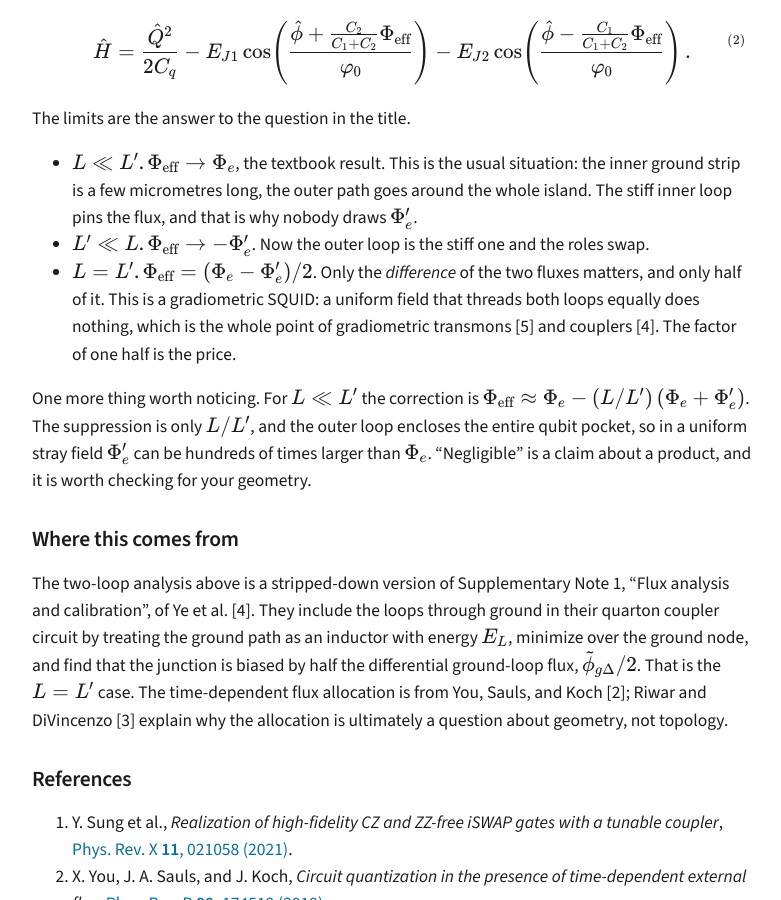
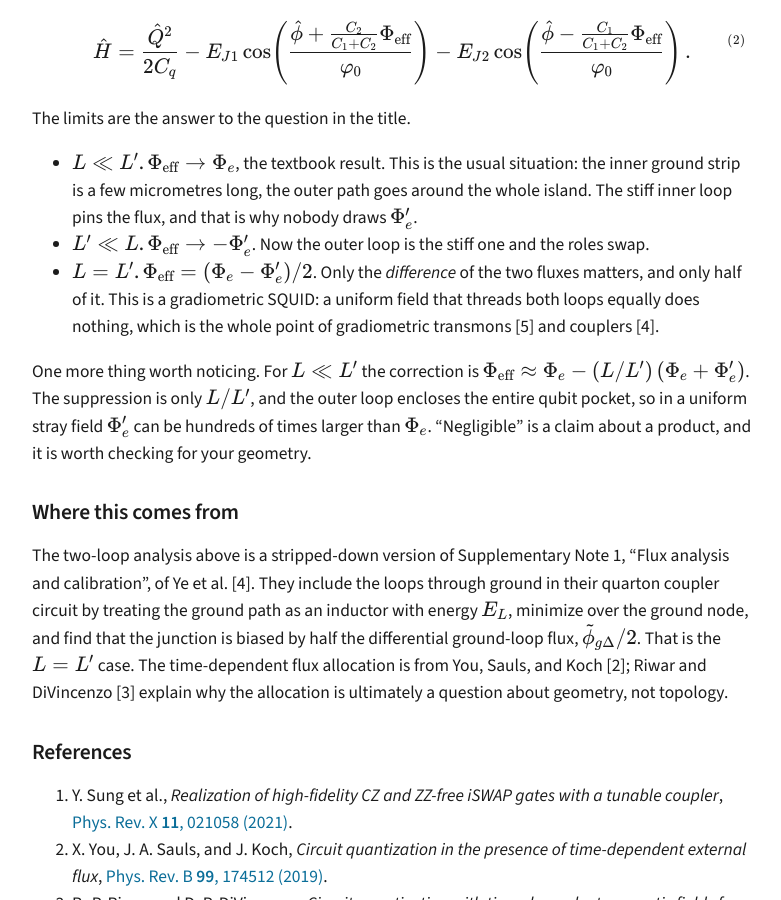
Before and after one commit to gihwan-scqubits/gihwan-scqubits.github.io, a Jekyll site: the page built from _posts/2026-09-07-squid-outer-ground-loop.md, in a window 1280 px wide and 900 px high, scrolled down 3268 px. Shown: the whole window, without its empty margins (248-1029 px from the left). Built offline with Jekyll 4.4.1, drawn with Linux system fonts in a browser that asks for light colours.

Commit message:
Drop 'the price' sentence
Co-Authored-By: Claude Fable 5.1 <noreply@anthropic.com>
Claude-Session: https://claude.ai/code/session_01D9GyQzp35NGwXa4HyFQyv5

```diff
--- a/_posts/2026-09-07-squid-outer-ground-loop.md
+++ b/_posts/2026-09-07-squid-outer-ground-loop.md
@@ -87,7 +87,7 @@ The limits are the answer to the question in the title.
 
 - **$$L \ll L'$$.** $$\Phi_{\text{eff}} \to \Phi_e$$, the textbook result. This is the usual situation: the inner ground strip is a few micrometres long, the outer path goes around the whole island. The stiff inner loop pins the flux, and that is why nobody draws $$\Phi_e'$$.
 - **$$L' \ll L$$.** $$\Phi_{\text{eff}} \to -\Phi_e'$$. Now the outer loop is the stiff one and the roles swap.
-- **$$L = L'$$.** $$\Phi_{\text{eff}} = (\Phi_e - \Phi_e')/2$$. Only the *difference* of the two fluxes matters, and only half of it. This is a gradiometric SQUID: a uniform field that threads both loops equally does nothing, which is the whole point of gradiometric transmons [5] and couplers [4]. The factor of one half is the price.
+- **$$L = L'$$.** $$\Phi_{\text{eff}} = (\Phi_e - \Phi_e')/2$$. Only the *difference* of the two fluxes matters, and only half of it. This is a gradiometric SQUID: a uniform field that threads both loops equally does nothing, which is the whole point of gradiometric transmons [5] and couplers [4].
 
 One more thing worth noticing. For $$L \ll L'$$ the correction is $$\Phi_{\text{eff}} \approx \Phi_e - (L/L')\,(\Phi_e + \Phi_e')$$. The suppression is only $$L/L'$$, and the outer loop encloses the entire qubit pocket, so in a uniform stray field $$\Phi_e'$$ can be hundreds of times larger than $$\Phi_e$$. "Negligible" is a claim about a product, and it is worth checking for your geometry.
 
```
